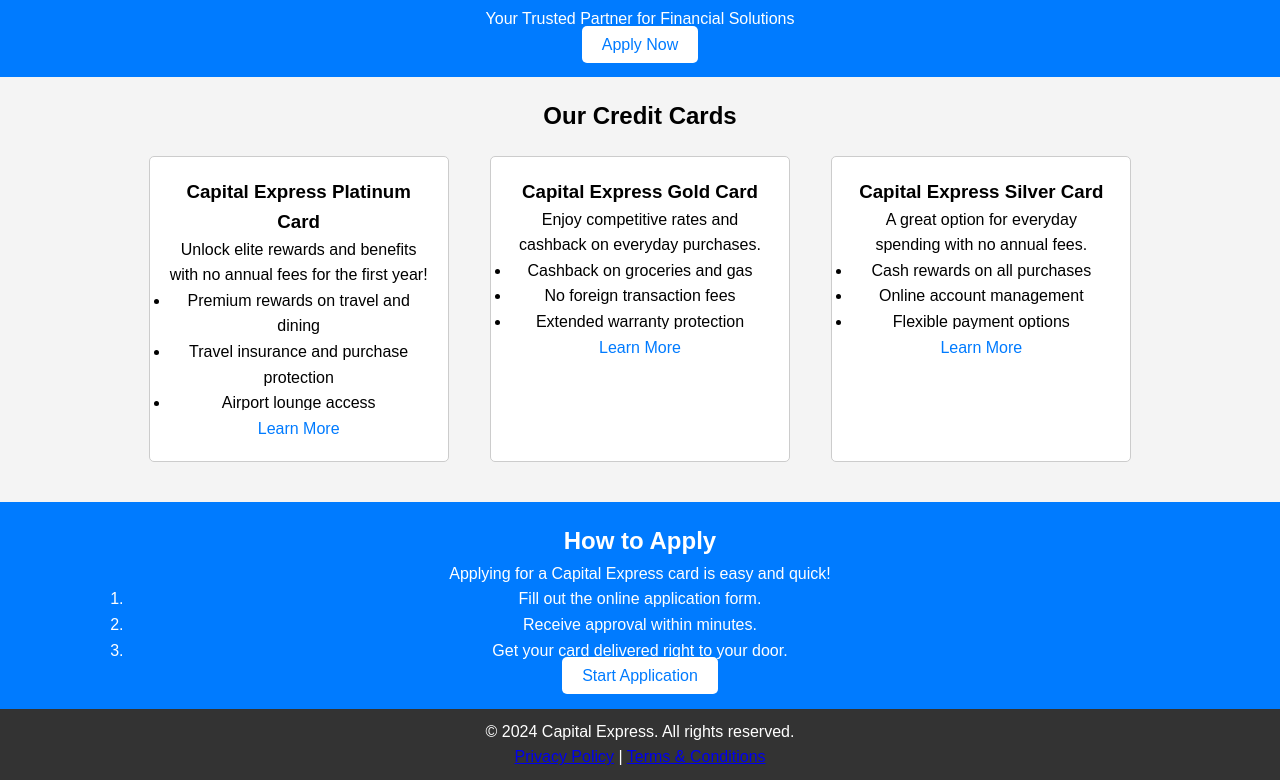
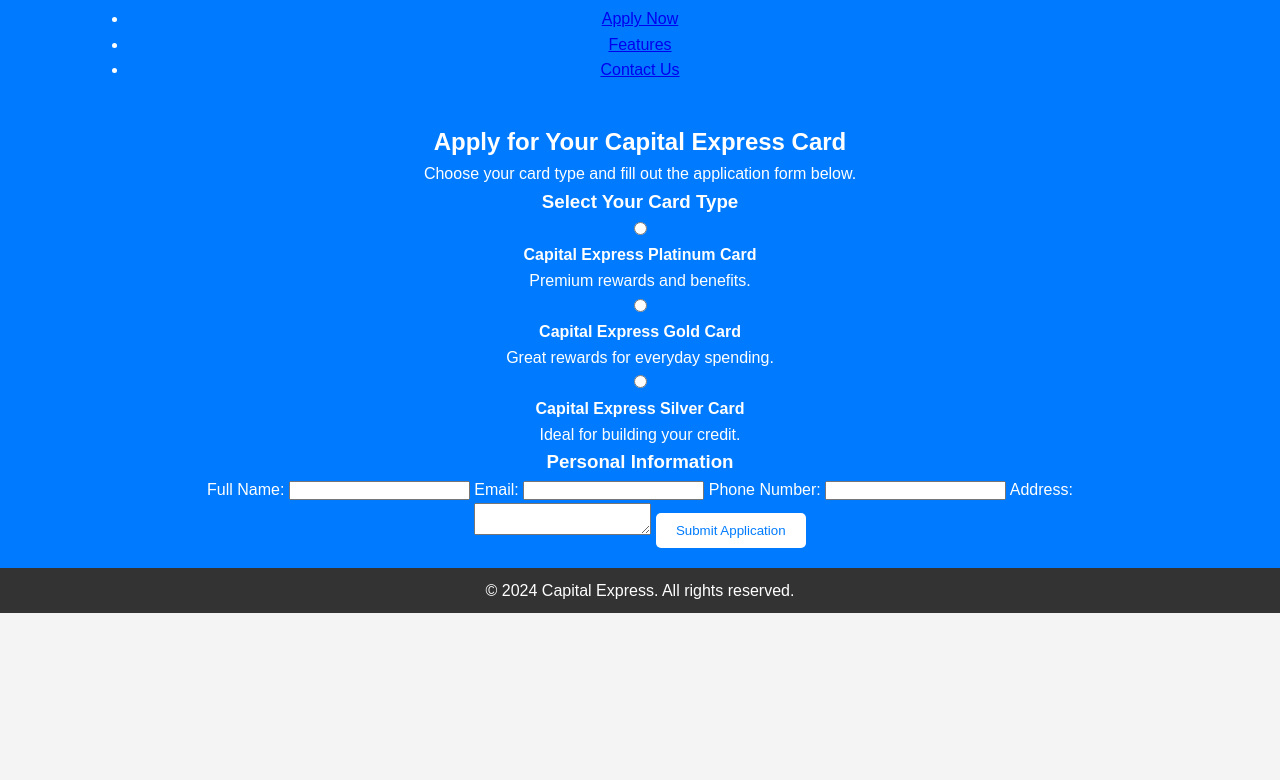
Before and after one commit to Jadenjvl/Capital-Express-, a plain HTML site: page index.html in a window 1280 px wide. Shown: the part 65-845 px from the top of the page. After the commit the page ends 800 px from the top, so only its background shows below. Drawn offline with Linux system fonts and the light colour scheme.

Commit message:
Update index.html

```diff
--- a/index.html
+++ b/index.html
@@ -3,81 +3,79 @@
 <head>
     <meta charset="UTF-8">
     <meta name="viewport" content="width=device-width, initial-scale=1.0">
+    <link rel="stylesheet" href="styles.css">
     <title>Capital Express</title>
-    <link rel="stylesheet" href="styles.css">
 </head>
 <body>
-    <!-- Header -->
+
 <header>
     <div class="container">
         <h1>Capital Express</h1>
-            <p>Your Trusted Partner for Financial Solutions</p>
-            <a href="#apply" class="cta-button">Apply Now</a>
+        <nav>
+            <ul>
+                <li><a href="#apply">Apply Now</a></li>
+                <li><a href="#features">Features</a></li>
+                <li><a href="#contact">Contact Us</a></li>
+            </ul>
+        </nav>
     </div>
 </header>
 
-    <!-- Services Section -->
-    <section id="services" class="services">
+<section id="apply" class="apply">
     <div class="container">
-            <h2>Our Credit Cards</h2>
-            <div class="card-list">
-                <!-- Capital Express Platinum Card -->
-                <div class="card">
-                    <h3>Capital Express Platinum Card</h3>
-                    <p>Unlock elite rewards and benefits with no annual fees for the first year!</p>
-                    <ul>
-                        <li>Premium rewards on travel and dining</li>
-                        <li>Travel insurance and purchase protection</li>
-                        <li>Airport lounge access</li>
-                    </ul>
-                    <a href="#apply" class="cta-button">Learn More</a>
+        <h2>Apply for Your Capital Express Card</h2>
+        <p>Choose your card type and fill out the application form below.</p>
+        <form id="application-form" onsubmit="submitApplication(event)" class="application-form">
+            <h3>Select Your Card Type</h3>
+            <div class="card-selection">
+                <label>
+                    <input type="radio" name="card" value="Platinum" required>
+                    <div class="card-option platinum">
+                        <h4>Capital Express Platinum Card</h4>
+                        <p>Premium rewards and benefits.</p>
                     </div>
-                <!-- Capital Express Gold Card -->
-                <div class="card">
-                    <h3>Capital Express Gold Card</h3>
-                    <p>Enjoy competitive rates and cashback on everyday purchases.</p>
-                    <ul>
-                        <li>Cashback on groceries and gas</li>
-                        <li>No foreign transaction fees</li>
-                        <li>Extended warranty protection</li>
-                    </ul>
-                    <a href="#apply" class="cta-button">Learn More</a>
+                </label>
+                <label>
+                    <input type="radio" name="card" value="Gold">
+                    <div class="card-option gold">
+                        <h4>Capital Express Gold Card</h4>
+                        <p>Great rewards for everyday spending.</p>
                     </div>
-                <!-- Capital Express Silver Card -->
-                <div class="card">
-                    <h3>Capital Express Silver Card</h3>
-                    <p>A great option for everyday spending with no annual fees.</p>
-                    <ul>
-                        <li>Cash rewards on all purchases</li>
-                        <li>Online account management</li>
-                        <li>Flexible payment options</li>
-                    </ul>
-                    <a href="#apply" class="cta-button">Learn More</a>
+                </label>
+                <label>
+                    <input type="radio" name="card" value="Silver">
+                    <div class="card-option silver">
+                        <h4>Capital Express Silver Card</h4>
+                        <p>Ideal for building your credit.</p>
                     </div>
+                </label>
             </div>
+
+            <h3>Personal Information</h3>
+            <label for="name">Full Name:</label>
+            <input type="text" id="name" required>
+
+            <label for="email">Email:</label>
+            <input type="email" id="email" required>
+
+            <label for="phone">Phone Number:</label>
+            <input type="tel" id="phone" required>
+
+            <label for="address">Address:</label>
+            <textarea id="address" required></textarea>
+
+            <button type="submit" class="cta-button">Submit Application</button>
+        </form>
+        <div id="success-message" class="success-message" style="display:none;"></div>
     </div>
 </section>
 
-    <!-- How to Apply Section -->
-    <section id="apply" class="apply">
-        <div class="container">
-            <h2>How to Apply</h2>
-            <p>Applying for a Capital Express card is easy and quick!</p>
-            <ol>
-                <li>Fill out the online application form.</li>
-                <li>Receive approval within minutes.</li>
-                <li>Get your card delivered right to your door.</li>
-            </ol>
-            <a href="#" class="cta-button">Start Application</a>
-        </div>
-    </section>
-
-    <!-- Footer -->
 <footer>
     <div class="container">
         <p>&copy; 2024 Capital Express. All rights reserved.</p>
-            <p><a href="#">Privacy Policy</a> | <a href="#">Terms & Conditions</a></p>
     </div>
 </footer>
+
+<script src="script.js"></script>
 </body>
 </html>
```
Lines whose indentation alone changed are shown as unchanged.
